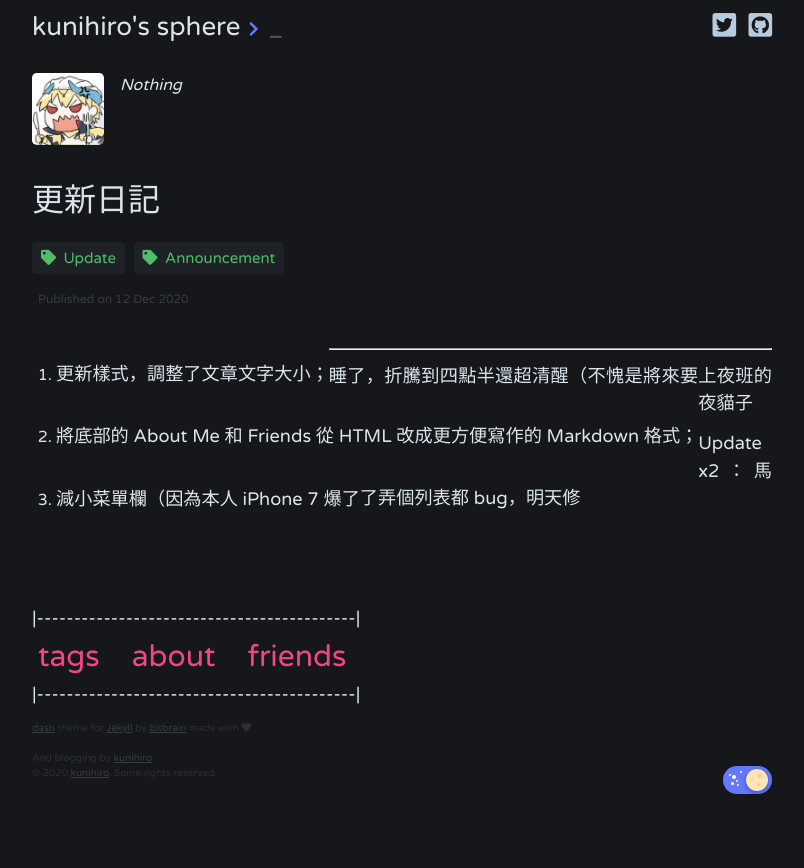
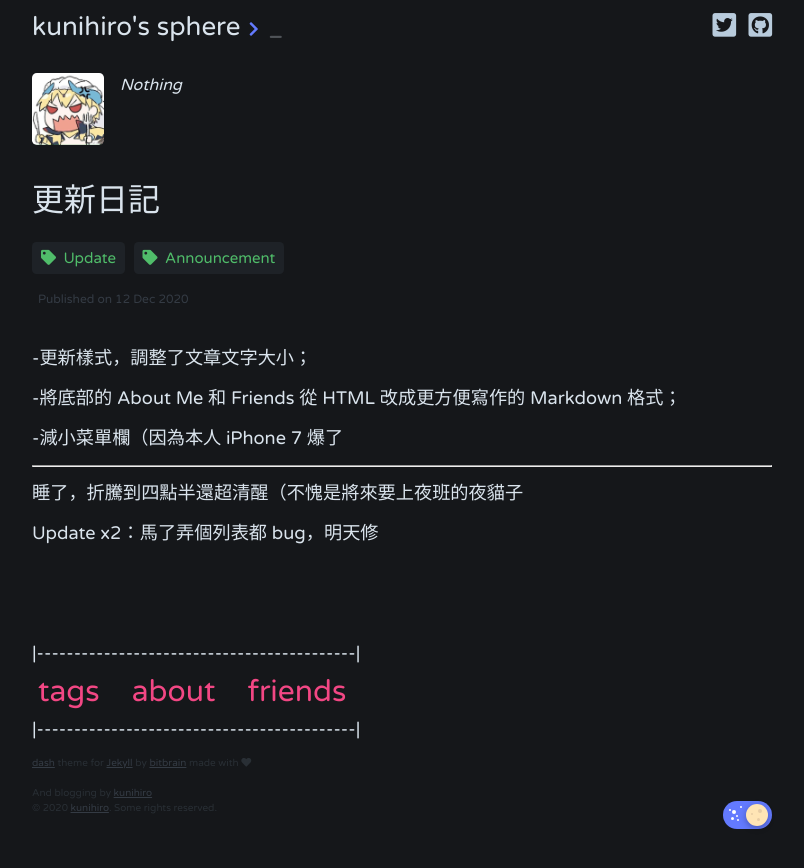
Before and after one commit to MyCodingSucks/MyCodingSucks.github.io, a Jekyll site: the page built from _posts/2020-12-12-update_1.md, in a window 1280 px wide. Shown: the top 868 px of the page, without its empty margins (238-1042 px from the left). Built offline with Jekyll 4.4.1, drawn with Linux system fonts in a browser that asks for light colours; comment, search, counter and statistics services are not loaded; part of the change alters nothing that is shown.

Commit message:
Update 2020-12-12-update_1.md

```diff
--- a/_posts/2020-12-12-update_1.md
+++ b/_posts/2020-12-12-update_1.md
@@ -5,11 +5,11 @@ date:   2020-12-12
 tags: Update Announcement
 ---
 
-1. 更新樣式，調整了文章文字大小；
+-更新樣式，調整了文章文字大小；
 
-2. 將底部的 About Me 和 Friends 從 HTML 改成更方便寫作的 Markdown 格式；
+-將底部的 About Me 和 Friends 從 HTML 改成更方便寫作的 Markdown 格式；
 
-3. 減小菜單欄（因為本人 iPhone 7 爆了
+-減小菜單欄（因為本人 iPhone 7 爆了
 
 ---
 
```
